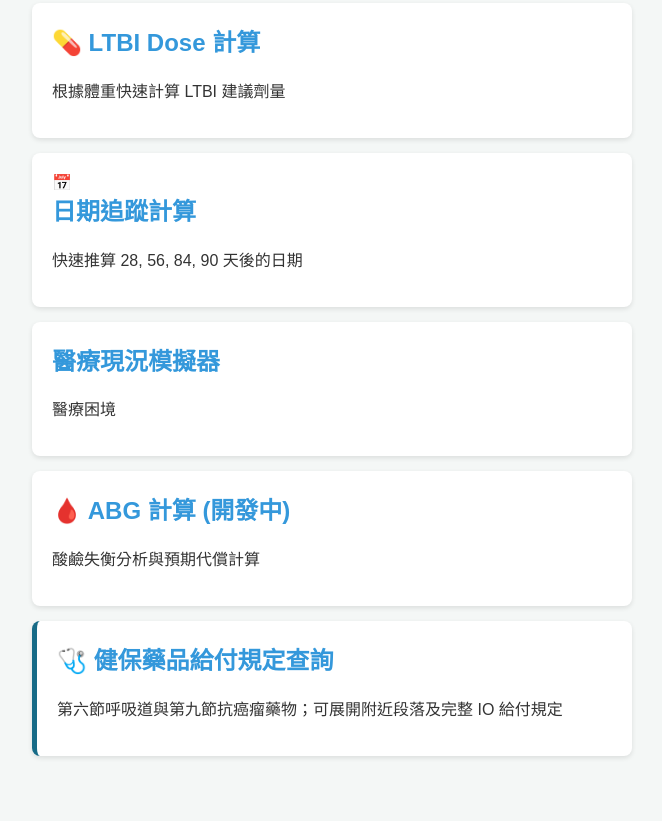
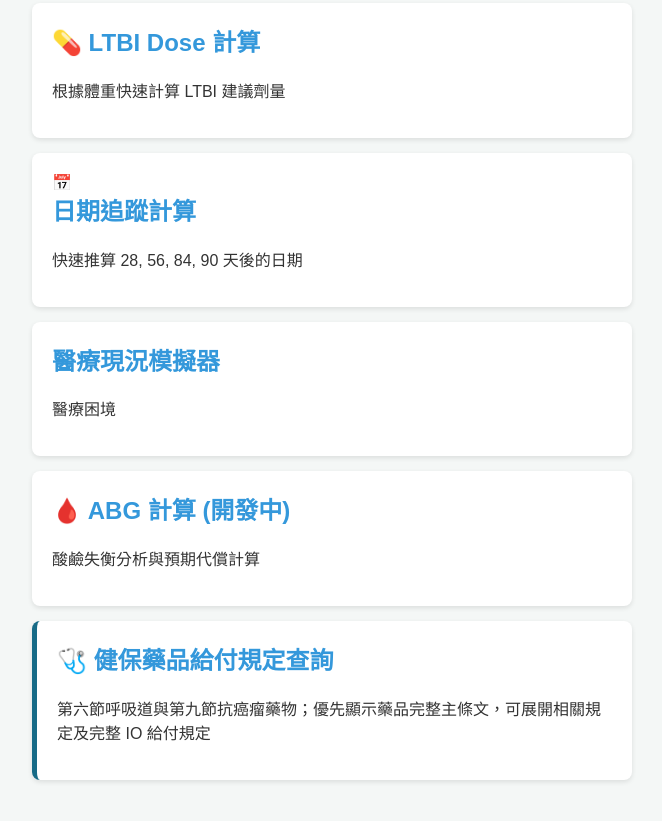
Before and after one commit to WeatLee/CHESTTOOLS, a plain HTML site: page index.html in a window 1280 px wide. Shown: the part 414-1235 px from the top of the page, without its empty margins (308-970 px from the left). Before the commit the page ends 1213 px from the top, so only its background shows below. Drawn offline with Linux system fonts and the light colour scheme.

Commit message:
更新首頁健保查詢連結至最新版

```diff
--- a/index.html
+++ b/index.html
@@ -56,9 +56,9 @@
             <p>酸鹼失衡分析與預期代償計算</p>
         </a>
 
-        <a href="Tools/nhi-drug-rules.html" class="card" style="border-left:5px solid #176b87">
+        <a href="Tools/nhi-drug-rules.html?v=e57f8317" class="card" style="border-left:5px solid #176b87">
             <h2>🩺 健保藥品給付規定查詢</h2>
-            <p>第六節呼吸道與第九節抗癌瘤藥物；可展開附近段落及完整 IO 給付規定</p>
+            <p>第六節呼吸道與第九節抗癌瘤藥物；優先顯示藥品完整主條文，可展開相關規定及完整 IO 給付規定</p>
         </a>
     </div>
 </body>
```
